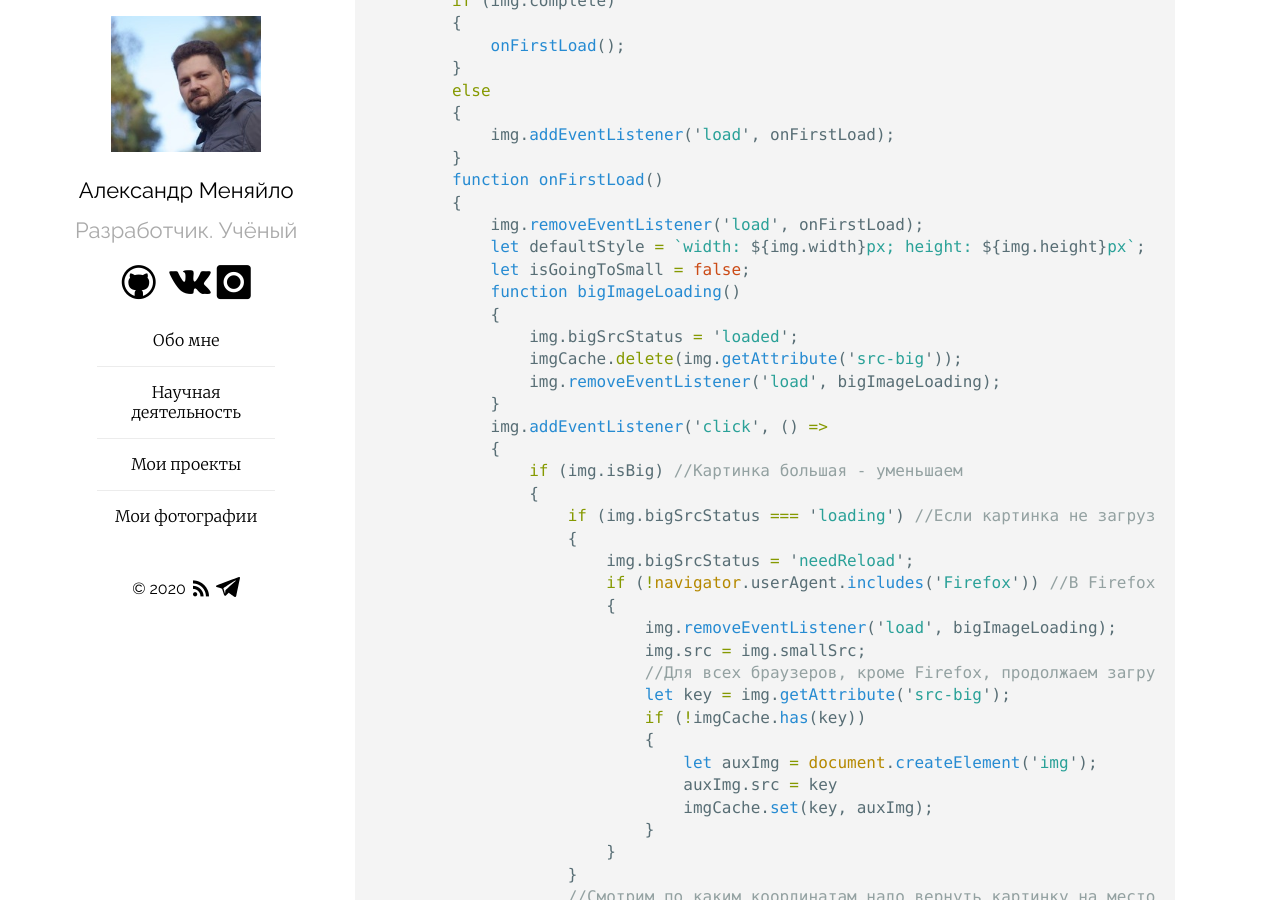
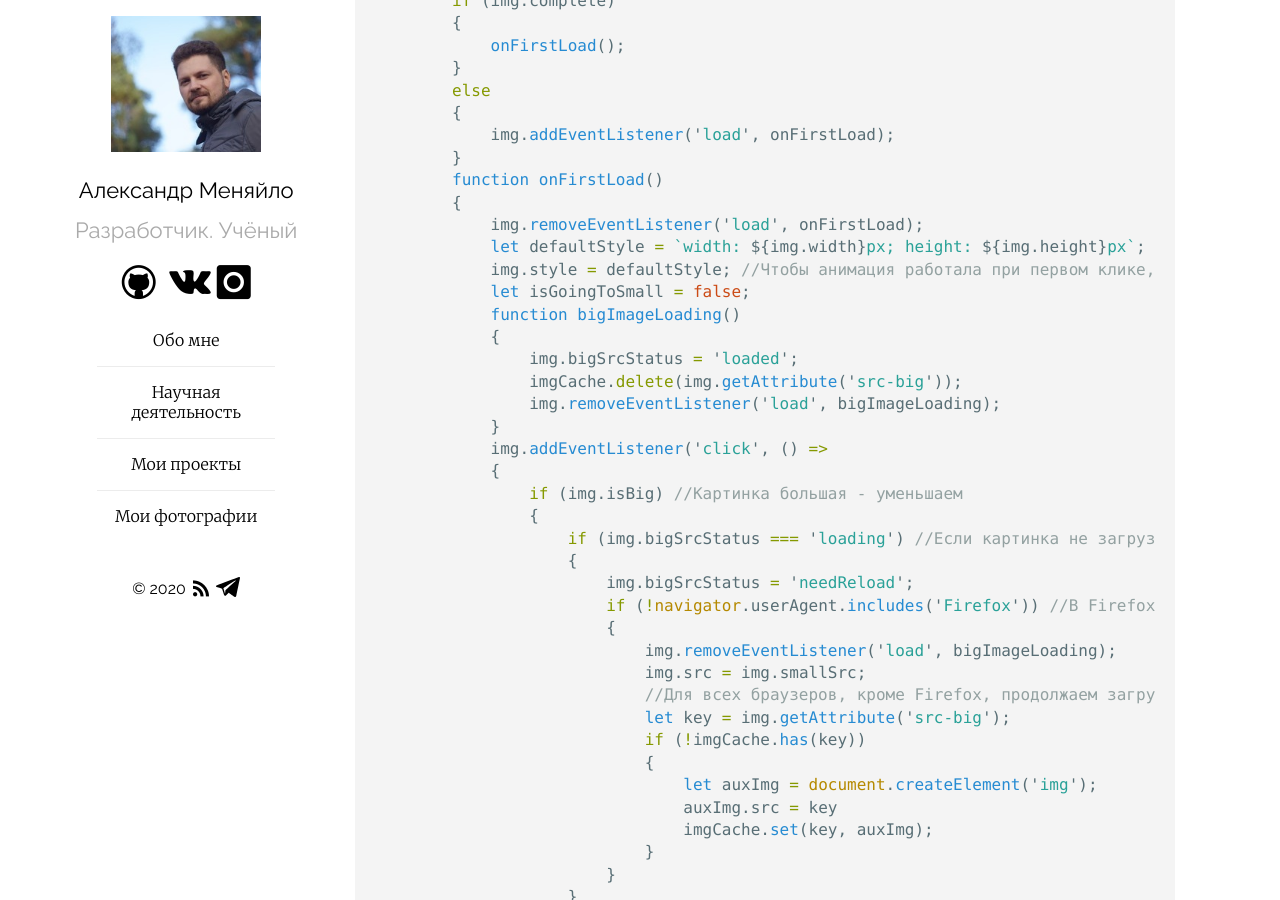
Before and after one commit to Mendeo/mendeo.github.io, a Jekyll site: the page built from _posts/2020-07-07-script-uvelichenie-kartinok_novaya_versiya.md, in a window 1280 px wide and 900 px high, scrolled down 1629 px. Built offline with Jekyll 4.4.1, drawn with Linux system fonts in a browser that asks for light colours.

Commit message:
Исправил ошибку в скрипте.

```diff
--- a/_layouts/default.html
+++ b/_layouts/default.html
@@ -119,6 +119,7 @@
 					{
 						img.removeEventListener('load', onFirstLoad);
 						let defaultStyle = `width: ${img.width}px; height: ${img.height}px`; //Устанавливаем фактические размеры маленькой картинки.
+						img.style = defaultStyle; //Чтобы анимация работала при первом клике, нужно явно задать ширину и высоту для загруженной маленькой картинки.
 						let isGoingToSmall = false;
 						function bigImageLoading()
 						{
--- a/_posts/2020-07-07-script-uvelichenie-kartinok_novaya_versiya.md
+++ b/_posts/2020-07-07-script-uvelichenie-kartinok_novaya_versiya.md
@@ -72,6 +72,7 @@ has_scalable_images: true
 		{
 			img.removeEventListener('load', onFirstLoad);
 			let defaultStyle = `width: ${img.width}px; height: ${img.height}px`; //Устанавливаем фактические размеры маленькой картинки.
+			img.style = defaultStyle; //Чтобы анимация работала при первом клике, нужно явно задать ширину и высоту для загруженной маленькой картинки.
 			let isGoingToSmall = false;
 			function bigImageLoading()
 			{
```
Also changed, not shown: other parts of _posts/2020-07-07-script-uvelichenie-kartinok_novaya_versiya.md (+1 -1 lines).
